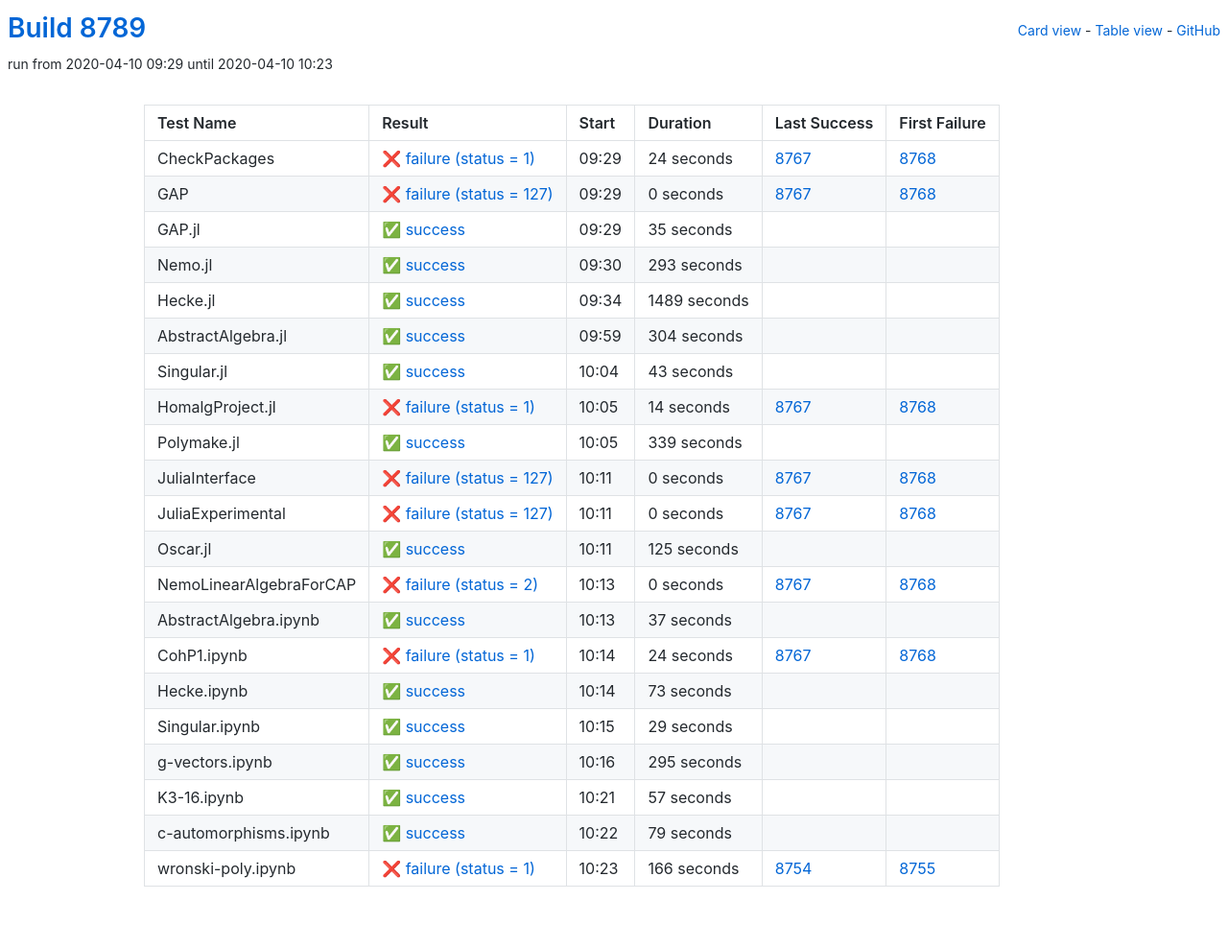
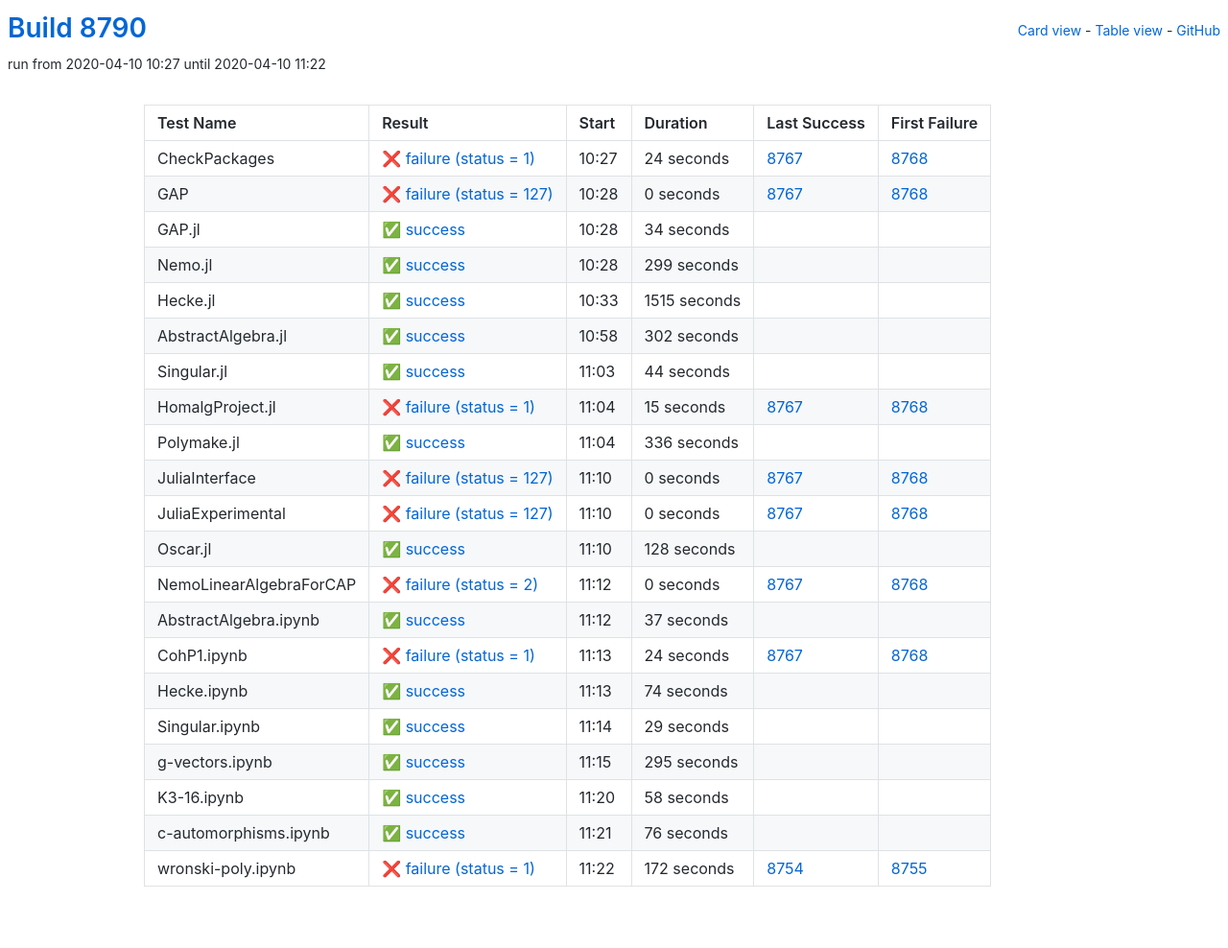
Before and after one commit to oscar-system/oscar-ci-status, a Jekyll site: the page built from table.html, in a window 1280 px wide. Shown: the whole page at 96% size. Built offline with Jekyll 4.4.1, drawn with Linux system fonts in a browser that asks for light colours.

Commit message:
Build 8790

```diff
--- a/_data/ci.yml
+++ b/_data/ci.yml
@@ -1,5 +1,5 @@
-build: 8789
-build_url: https://oscarci.mathematik.uni-kl.de/job/oscar/8789/
+build: 8790
+build_url: https://oscarci.mathematik.uni-kl.de/job/oscar/8790/
 job: oscar
 tests:
 - duration: 24
@@ -8,9 +8,9 @@
   first_failure_url: https://oscarci.mathematik.uni-kl.de/job/oscar/8768/
   last_success: 8767
   last_success_url: https://oscarci.mathematik.uni-kl.de/job/oscar/8767/
-  log: https://oscarci.mathematik.uni-kl.de/job/oscar/8789/artifact/logs/build-8789/CheckPackages.log
+  log: https://oscarci.mathematik.uni-kl.de/job/oscar/8790/artifact/logs/build-8790/CheckPackages.log
   name: CheckPackages
-  start: 2020-04-10 09:29
+  start: 2020-04-10 10:27
   status: failure
   success: false
 - duration: 0
@@ -19,86 +19,86 @@
   first_failure_url: https://oscarci.mathematik.uni-kl.de/job/oscar/8768/
   last_success: 8767
   last_success_url: https://oscarci.mathematik.uni-kl.de/job/oscar/8767/
-  log: https://oscarci.mathematik.uni-kl.de/job/oscar/8789/artifact/logs/build-8789/GAP.log
+  log: https://oscarci.mathematik.uni-kl.de/job/oscar/8790/artifact/logs/build-8790/GAP.log
   name: GAP
-  start: 2020-04-10 09:29
+  start: 2020-04-10 10:28
   status: failure
   success: false
-- duration: 35
+- duration: 34
   exitcode: 0
   first_failure: false
   first_failure_url: null
   last_success: false
   last_success_url: null
-  log: https://oscarci.mathematik.uni-kl.de/job/oscar/8789/artifact/logs/build-8789/GAP.jl.log
+  log: https://oscarci.mathematik.uni-kl.de/job/oscar/8790/artifact/logs/build-8790/GAP.jl.log
   name: GAP.jl
-  start: 2020-04-10 09:29
+  start: 2020-04-10 10:28
   status: success
   success: true
-- duration: 293
+- duration: 299
   exitcode: 0
   first_failure: false
   first_failure_url: null
   last_success: false
   last_success_url: null
-  log: https://oscarci.mathematik.uni-kl.de/job/oscar/8789/artifact/logs/build-8789/Nemo.jl.log
+  log: https://oscarci.mathematik.uni-kl.de/job/oscar/8790/artifact/logs/build-8790/Nemo.jl.log
   name: Nemo.jl
-  start: 2020-04-10 09:30
+  start: 2020-04-10 10:28
   status: success
   success: true
-- duration: 1489
+- duration: 1515
   exitcode: 0
   first_failure: false
   first_failure_url: null
   last_success: false
   last_success_url: null
-  log: https://oscarci.mathematik.uni-kl.de/job/oscar/8789/artifact/logs/build-8789/Hecke.jl.log
+  log: https://oscarci.mathematik.uni-kl.de/job/oscar/8790/artifact/logs/build-8790/Hecke.jl.log
   name: Hecke.jl
-  start: 2020-04-10 09:34
+  start: 2020-04-10 10:33
   status: success
   success: true
-- duration: 304
+- duration: 302
   exitcode: 0
   first_failure: false
   first_failure_url: null
   last_success: false
   last_success_url: null
-  log: https://oscarci.mathematik.uni-kl.de/job/oscar/8789/artifact/logs/build-8789/AbstractAlgebra.jl.log
+  log: https://oscarci.mathematik.uni-kl.de/job/oscar/8790/artifact/logs/build-8790/AbstractAlgebra.jl.log
   name: AbstractAlgebra.jl
-  start: 2020-04-10 09:59
+  start: 2020-04-10 10:58
   status: success
   success: true
-- duration: 43
+- duration: 44
   exitcode: 0
   first_failure: false
   first_failure_url: null
   last_success: false
   last_success_url: null
-  log: https://oscarci.mathematik.uni-kl.de/job/oscar/8789/artifact/logs/build-8789/Singular.jl.log
+  log: https://oscarci.mathematik.uni-kl.de/job/oscar/8790/artifact/logs/build-8790/Singular.jl.log
   name: Singular.jl
-  start: 2020-04-10 10:04
+  start: 2020-04-10 11:03
   status: success
   success: true
-- duration: 14
+- duration: 15
   exitcode: 1
   first_failure: 8768
   first_failure_url: https://oscarci.mathematik.uni-kl.de/job/oscar/8768/
   last_success: 8767
   last_success_url: https://oscarci.mathematik.uni-kl.de/job/oscar/8767/
-  log: https://oscarci.mathematik.uni-kl.de/job/oscar/8789/artifact/logs/build-8789/HomalgProject.jl.log
+  log: https://oscarci.mathematik.uni-kl.de/job/oscar/8790/artifact/logs/build-8790/HomalgProject.jl.log
   name: HomalgProject.jl
-  start: 2020-04-10 10:05
+  start: 2020-04-10 11:04
   status: failure
   success: false
-- duration: 339
+- duration: 336
   exitcode: 0
   first_failure: false
   first_failure_url: null
   last_success: false
   last_success_url: null
-  log: https://oscarci.mathematik.uni-kl.de/job/oscar/8789/artifact/logs/build-8789/Polymake.jl.log
+  log: https://oscarci.mathematik.uni-kl.de/job/oscar/8790/artifact/logs/build-8790/Polymake.jl.log
   name: Polymake.jl
-  start: 2020-04-10 10:05
+  start: 2020-04-10 11:04
   status: success
   success: true
 - duration: 0
@@ -107,9 +107,9 @@
   first_failure_url: https://oscarci.mathematik.uni-kl.de/job/oscar/8768/
   last_success: 8767
   last_success_url: https://oscarci.mathematik.uni-kl.de/job/oscar/8767/
-  log: https://oscarci.mathematik.uni-kl.de/job/oscar/8789/artifact/logs/build-8789/JuliaInterface.log
+  log: https://oscarci.mathematik.uni-kl.de/job/oscar/8790/artifact/logs/build-8790/JuliaInterface.log
   name: JuliaInterface
-  start: 2020-04-10 10:11
+  start: 2020-04-10 11:10
   status: failure
   success: false
 - duration: 0
@@ -118,20 +118,20 @@
   first_failure_url: https://oscarci.mathematik.uni-kl.de/job/oscar/8768/
   last_success: 8767
   last_success_url: https://oscarci.mathematik.uni-kl.de/job/oscar/8767/
-  log: https://oscarci.mathematik.uni-kl.de/job/oscar/8789/artifact/logs/build-8789/JuliaExperimental.log
+  log: https://oscarci.mathematik.uni-kl.de/job/oscar/8790/artifact/logs/build-8790/JuliaExperimental.log
   name: JuliaExperimental
-  start: 2020-04-10 10:11
+  start: 2020-04-10 11:10
   status: failure
   success: false
-- duration: 125
+- duration: 128
   exitcode: 0
   first_failure: false
   first_failure_url: null
   last_success: false
   last_success_url: null
-  log: https://oscarci.mathematik.uni-kl.de/job/oscar/8789/artifact/logs/build-8789/Oscar.jl.log
+  log: https://oscarci.mathematik.uni-kl.de/job/oscar/8790/artifact/logs/build-8790/Oscar.jl.log
   name: Oscar.jl
-  start: 2020-04-10 10:11
+  start: 2020-04-10 11:10
   status: success
   success: true
 - duration: 0
@@ -140,9 +140,9 @@
   first_failure_url: https://oscarci.mathematik.uni-kl.de/job/oscar/8768/
   last_success: 8767
   last_success_url: https://oscarci.mathematik.uni-kl.de/job/oscar/8767/
-  log: https://oscarci.mathematik.uni-kl.de/job/oscar/8789/artifact/logs/build-8789/NemoLinearAlgebraForCAP.log
+  log: https://oscarci.mathematik.uni-kl.de/job/oscar/8790/artifact/logs/build-8790/NemoLinearAlgebraForCAP.log
   name: NemoLinearAlgebraForCAP
-  start: 2020-04-10 10:13
+  start: 2020-04-10 11:12
   status: failure
   success: false
 - duration: 37
@@ -151,9 +151,9 @@
   first_failure_url: null
   last_success: false
   last_success_url: null
-  log: https://oscarci.mathematik.uni-kl.de/job/oscar/8789/artifact/logs/build-8789/AbstractAlgebra.ipynb.log
+  log: https://oscarci.mathematik.uni-kl.de/job/oscar/8790/artifact/logs/build-8790/AbstractAlgebra.ipynb.log
   name: AbstractAlgebra.ipynb
-  start: 2020-04-10 10:13
+  start: 2020-04-10 11:12
   status: success
   success: true
 - duration: 24
@@ -162,20 +162,20 @@
   first_failure_url: https://oscarci.mathematik.uni-kl.de/job/oscar/8768/
   last_success: 8767
   last_success_url: https://oscarci.mathematik.uni-kl.de/job/oscar/8767/
-  log: https://oscarci.mathematik.uni-kl.de/job/oscar/8789/artifact/logs/build-8789/CohP1.ipynb.log
+  log: https://oscarci.mathematik.uni-kl.de/job/oscar/8790/artifact/logs/build-8790/CohP1.ipynb.log
   name: CohP1.ipynb
-  start: 2020-04-10 10:14
+  start: 2020-04-10 11:13
   status: failure
   success: false
-- duration: 73
+- duration: 74
   exitcode: 0
   first_failure: false
   first_failure_url: null
   last_success: false
   last_success_url: null
-  log: https://oscarci.mathematik.uni-kl.de/job/oscar/8789/artifact/logs/build-8789/Hecke.ipynb.log
+  log: https://oscarci.mathematik.uni-kl.de/job/oscar/8790/artifact/logs/build-8790/Hecke.ipynb.log
   name: Hecke.ipynb
-  start: 2020-04-10 10:14
+  start: 2020-04-10 11:13
   status: success
   success: true
 - duration: 29
@@ -184,9 +184,9 @@
   first_failure_url: null
   last_success: false
   last_success_url: null
-  log: https://oscarci.mathematik.uni-kl.de/job/oscar/8789/artifact/logs/build-8789/Singular.ipynb.log
+  log: https://oscarci.mathematik.uni-kl.de/job/oscar/8790/artifact/logs/build-8790/Singular.ipynb.log
   name: Singular.ipynb
-  start: 2020-04-10 10:15
+  start: 2020-04-10 11:14
   status: success
   success: true
 - duration: 295
@@ -195,41 +195,41 @@
   first_failure_url: null
   last_success: false
   last_success_url: null
-  log: https://oscarci.mathematik.uni-kl.de/job/oscar/8789/artifact/logs/build-8789/g-vectors.ipynb.log
+  log: https://oscarci.mathematik.uni-kl.de/job/oscar/8790/artifact/logs/build-8790/g-vectors.ipynb.log
   name: g-vectors.ipynb
-  start: 2020-04-10 10:16
+  start: 2020-04-10 11:15
   status: success
   success: true
-- duration: 57
+- duration: 58
   exitcode: 0
   first_failure: false
   first_failure_url: null
   last_success: false
   last_success_url: null
-  log: https://oscarci.mathematik.uni-kl.de/job/oscar/8789/artifact/logs/build-8789/K3-16.ipynb.log
+  log: https://oscarci.mathematik.uni-kl.de/job/oscar/8790/artifact/logs/build-8790/K3-16.ipynb.log
   name: K3-16.ipynb
-  start: 2020-04-10 10:21
+  start: 2020-04-10 11:20
   status: success
   success: true
-- duration: 79
+- duration: 76
   exitcode: 0
   first_failure: false
   first_failure_url: null
   last_success: false
   last_success_url: null
-  log: https://oscarci.mathematik.uni-kl.de/job/oscar/8789/artifact/logs/build-8789/c-automorphisms.ipynb.log
+  log: https://oscarci.mathematik.uni-kl.de/job/oscar/8790/artifact/logs/build-8790/c-automorphisms.ipynb.log
   name: c-automorphisms.ipynb
-  start: 2020-04-10 10:22
+  start: 2020-04-10 11:21
   status: success
   success: true
-- duration: 166
+- duration: 172
   exitcode: 1
   first_failure: 8755
   first_failure_url: https://oscarci.mathematik.uni-kl.de/job/oscar/8755/
   last_success: 8754
   last_success_url: https://oscarci.mathematik.uni-kl.de/job/oscar/8754/
-  log: https://oscarci.mathematik.uni-kl.de/job/oscar/8789/artifact/logs/build-8789/wronski-poly.ipynb.log
+  log: https://oscarci.mathematik.uni-kl.de/job/oscar/8790/artifact/logs/build-8790/wronski-poly.ipynb.log
   name: wronski-poly.ipynb
-  start: 2020-04-10 10:23
+  start: 2020-04-10 11:22
   status: failure
   success: false
```
Also changed, not shown: README.md.
